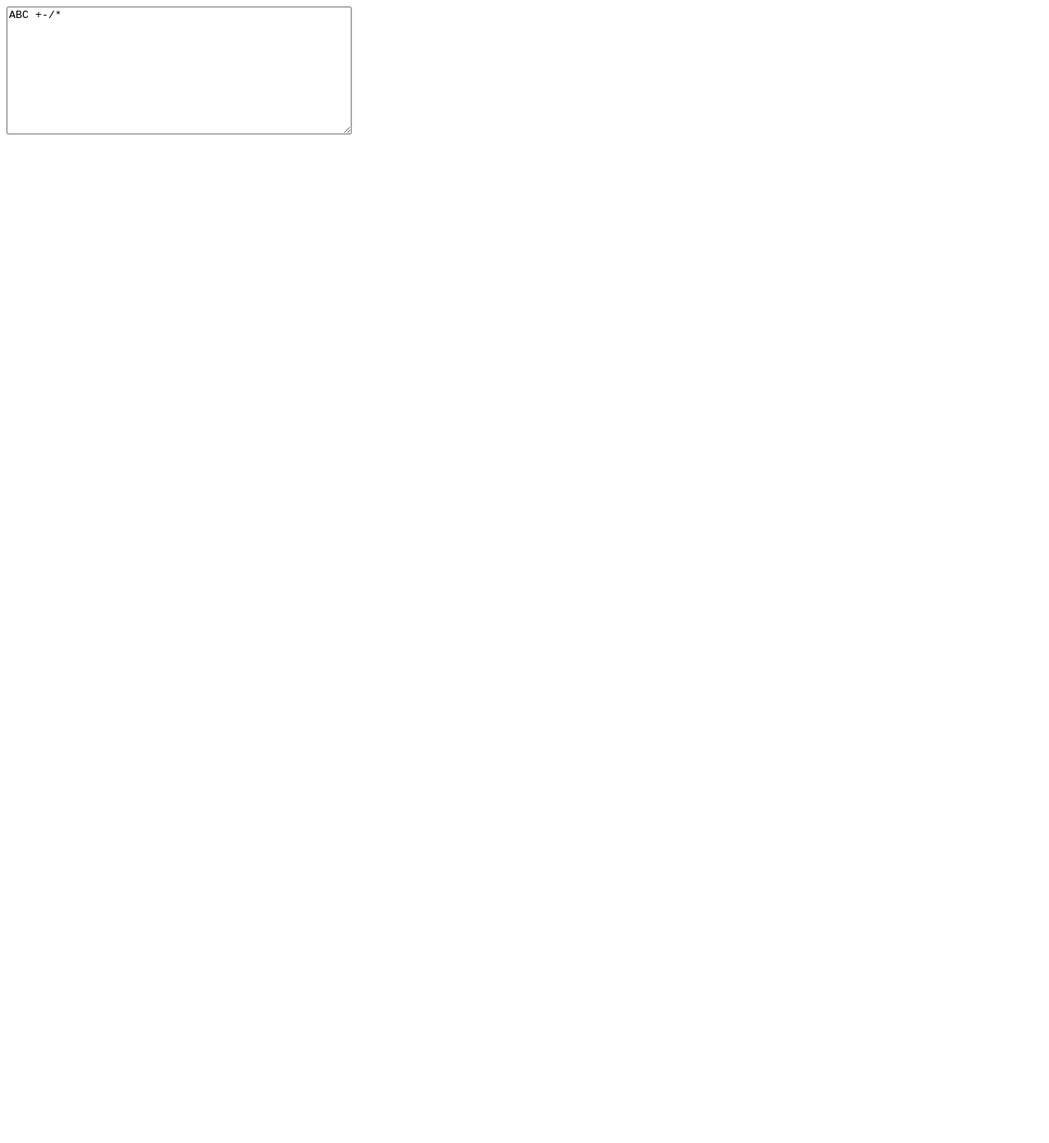
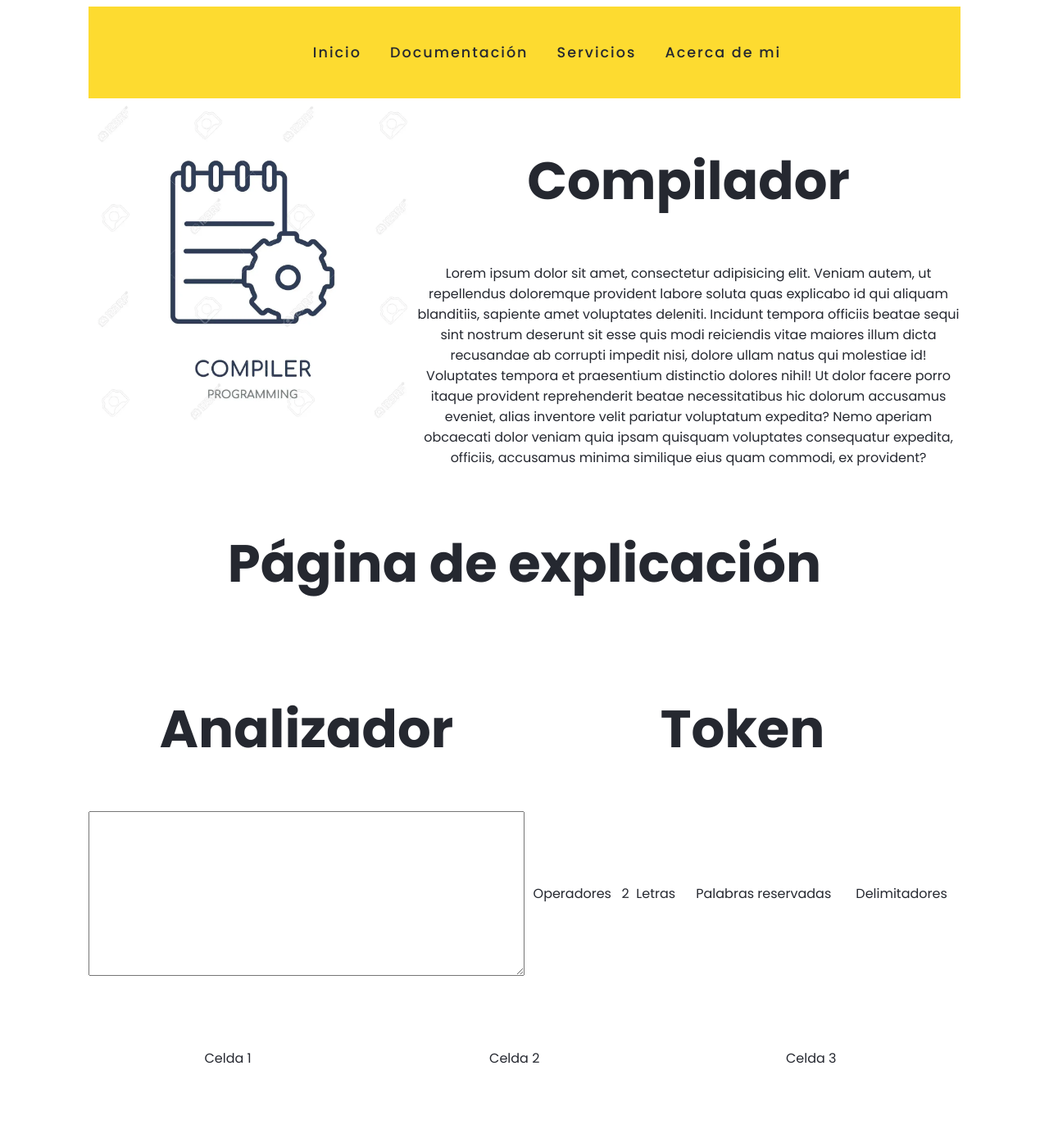
Before and after one commit to Zackperez/analizador_lexico, a plain HTML site: page index.html in a window 1280 px wide. Shown: the whole page at 82% size. Before the commit the page ends 800 px from the top, so only its background shows below. Drawn offline with Linux system fonts and the light colour scheme.

Commit message:
Agregada estructura de la página

```diff
--- /dev/null
+++ b/css/styles.css
@@ -0,0 +1,140 @@
+@import url('https://fonts.googleapis.com/css2?family=Poppins:wght@100;300;400;500;600;700;900&display=swap');
+
+:root {
+    --menuBG: #252830;
+    --fuenteParrafos: 'Poppins', sans-serif;
+    --fuenteTitulos: 'Heebo', sans-serif;
+}
+
+body {
+    font-family: var(--fuenteParrafos);
+    color: var(--menuBG);
+}
+
+h1{
+    font-size: 4em;
+}
+
+.Pagina {
+    display: grid;
+    grid-template-areas:
+    "menu"
+    "presentacion"
+    "explicacion"
+    "analizador";
+    grid-template-columns: 1fr;
+    grid-template-rows: auto;
+    text-align: center;
+    padding: 0px 100px 0px 100px;
+}
+
+.menu {
+    background-color: #fddb30;
+    display: grid;
+    grid-area: menu;
+}
+
+.presentacion {
+    /*background-color: aliceblue;*/
+    display: grid;
+    grid-area: presentacion;
+}
+
+.explicacion{
+    /*background-color:aquamarine;*/
+    display: grid;
+    grid-area:explicacion;
+}
+
+.analizador{
+    /*background-color: bisque;*/
+    display: grid;
+    grid-area: analizador;
+}
+
+.menu-navegacion__contenido {
+    display: flex;
+    justify-content: center;
+    list-style: none;
+    height: 80px;
+    align-items: center;
+    text-align: center;
+}
+
+.menu-navegacion__item {
+    padding-left: 15px;
+    text-align: center;
+}
+
+.menu-navegacion__item a {
+    text-decoration: none;
+    color: var(--menuBG);
+    font-size: 1.1em;
+    font-weight: 500;
+    letter-spacing: 2px;
+    padding: 0px 10px 5px 10px;
+}
+
+.menu-navegacion__item a:hover {
+    border-bottom: 2px solid #000;
+}
+
+.presentacion__contenedor {
+
+    display: grid;
+    grid-template-columns: 0.5fr 1fr;
+    grid-template-rows: 1fr;
+
+}
+
+.imagenCompilador{
+    height: 400px;
+}
+
+.analizador__contenido {
+    display: grid;
+    grid-template-areas:
+    "titulo_analizador" "titulo_analizador" "titulo_token"
+    "entrada_texto" "entrada_texto" "resultado_token"
+    "tabla_resultados" "tabla_resultados" "tabla_resultados";
+    grid-template-columns: 1fr 1fr;
+    grid-template-rows: 1fr 1fr 1fr;
+}
+
+.analizador__contenido-titulo_analizador{
+    display: grid;
+    grid-area: titulo_analizador;
+
+}
+
+.analizador__contenido-titulo_token{
+    display: grid;
+    grid-area: titulo_token;
+    grid-row: 1;
+    grid-column: 2;
+}
+
+.analizador__contenido-entrada_texto{
+    display: grid;
+    grid-area: entrada_texto;
+    grid-row: 2;
+    grid-column: 1;
+}
+
+.analizador__contenido-resultado_token{
+    display: grid;
+    grid-area: resultado_token;
+    grid-row: 2;
+    grid-column: 2;
+}
+
+.analizador__contenido-tabla_resultados{
+    display: grid;
+    grid-area: tabla_resultados;
+    grid-row: 3;
+    grid-column: 1/3;
+}
+
+.resultado_token{
+    border: 3px black;
+}
--- a/index.html
+++ b/index.html
@@ -4,11 +4,84 @@
     <meta charset="UTF-8">
     <meta http-equiv="X-UA-Compatible" content="IE=edge">
     <meta name="viewport" content="width=device-width, initial-scale=1.0">
+    <link rel="stylesheet" href="/css/styles.css">
     <title>Compilador</title>
 </head>
 <body>
 
-    <textarea name="textarea" id = "entrada_texto"rows="10" cols="50">ABC +-/*</textarea>
+<div class = "Pagina">
+
+    <header>
+        <div class="menu">
+            <nav class="menu-navegacion">
+                <ul class="menu-navegacion__contenido">
+                    <li class="menu-navegacion__item"><a href="">Inicio</a></li>
+                    <li class="menu-navegacion__item"><a href="documentacion.html">Documentación</a></li>
+                    <li class="menu-navegacion__item"><a href="">Servicios</a></li>
+                    <li class="menu-navegacion__item"><a href="">Acerca de mi</a></li>
+                </ul>
+            </nav>
+        </div>
+    </header>
+    <section class = "presentacion">
+        <div class="presentacion__contenedor">
+
+            <div class="presentacion__contenedor-imagen">
+                <img src="imagenes/compilador.png" class="imagenCompilador" alt="">
+            </div>
+
+            <div class="presentacion__contenedor--texto">
+                <h1>Compilador</h1>
+                <p>Lorem ipsum dolor sit amet, consectetur adipisicing elit. Veniam autem, ut repellendus doloremque provident labore soluta quas explicabo id qui aliquam blanditiis, sapiente amet voluptates deleniti. Incidunt tempora officiis beatae sequi sint nostrum deserunt sit esse quis modi reiciendis vitae maiores illum dicta recusandae ab corrupti impedit nisi, dolore ullam natus qui molestiae id! Voluptates tempora et praesentium distinctio dolores nihil! Ut dolor facere porro itaque provident reprehenderit beatae necessitatibus hic dolorum accusamus eveniet, alias inventore velit pariatur voluptatum expedita? Nemo aperiam obcaecati dolor veniam quia ipsam quisquam voluptates consequatur expedita, officiis, accusamus minima similique eius quam commodi, ex provident?</p>
+
+            </div>
+
+        </div>
+    </section>
+
+    <section class = "explicacion">
+        <h1>Página de explicación</h1>
+    </section>
+
+    <section class = "analizador">
+        <div class="analizador__contenido">
+            <div class="analizador__contenido-titulo_analizador">
+                <h1>Analizador</h1>
+            </div>
+            <div class="analizador__contenido-titulo_token">
+                <h1>Token</h1>
+            </div>
+            <div class="analizador__contenido-entrada_texto">
+                <textarea id="story" name="story" rows="1" cols="33"> </textarea>
+            </div>
+            <div class="analizador__contenido-resultado_token">
+
+                <table class="resultado_token">
+                    <tr>
+                        <td>Operadores</td>
+                        <td>2</td>
+                        <td>Letras</td>
+                        <td></td>
+                        <td>Palabras reservadas</td>
+                        <td></td>
+                        <td>Delimitadores</td>
+                        <td></td>
+                    </tr>
+                </table>
+
+            </div>
+            <div class="analizador__contenido-tabla_resultados">
+                <table class="tabla_resultados">
+                    <tr>
+                    <td>Celda 1</td>
+                    <td>Celda 2</td>
+                    <td>Celda 3</td>
+                    </tr>
+                </table>
+            </div>
+        </div>
+    </section>
+</div>
 
 <script src="index.js"></script>
 </body>
--- a/index.js
+++ b/index.js
@@ -3,12 +3,15 @@ var cursor = 0;
 
 const texto_area = document.getElementById('entrada_texto').value
 
-const OPERATORS = ["+", "-", "*", "/", "%"]
-const LETRAS = ["A","B","C","D","E","F","G"]
-const ESPACIO = [" "]
-const isOperator = character => OPERATORS.includes(character)
-const isLetter = character => LETRAS.includes(character)
-const isEmpty = character => ESPACIO.includes(character)
+const OPERATORS = ["+", "-", "*", "/", "%", "="];
+const LETRAS = ["A","B","C","D","E","F","G","H","I","J","K","L","M","N","O","P","Q","R","S","T","U","V","W","X","Y","Z"];
+const ESPACIO = [" "];
+const PALABRAS_RESERVADAS = ["TEXTO","ENTERO","REAL","CAPTURA.TEXTO()"];
+const DELIMITADORES = [";", "(", ")", '""', "''"];
+const isOperator = character => OPERATORS.includes(character);
+const isLetter = character => LETRAS.includes(character);
+const isEmpty = character => ESPACIO.includes(character);
+
 
 
 
```
Also changed, not shown: imagenes/compilador.png (added).
